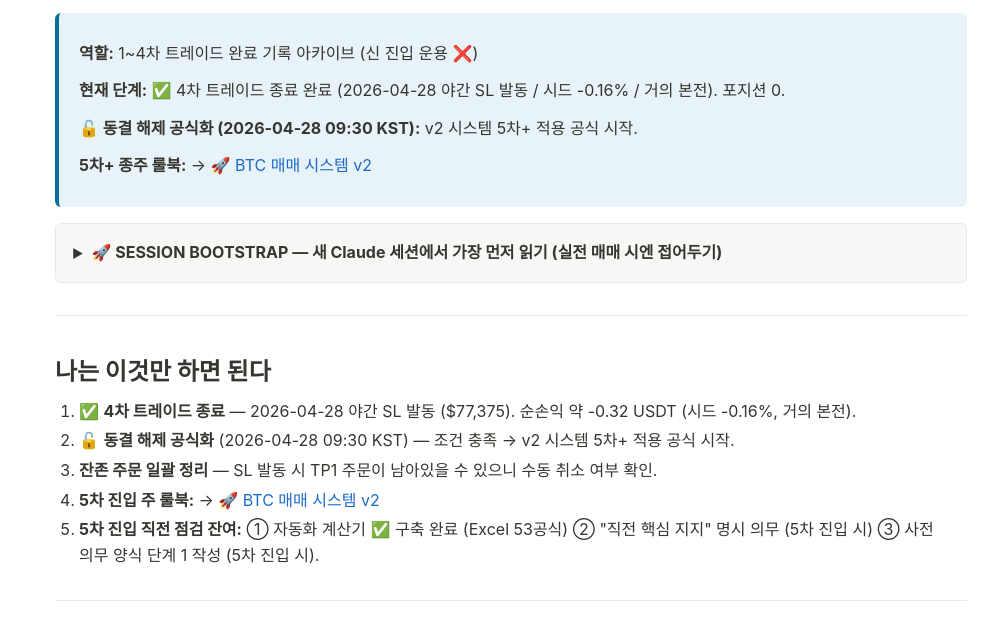
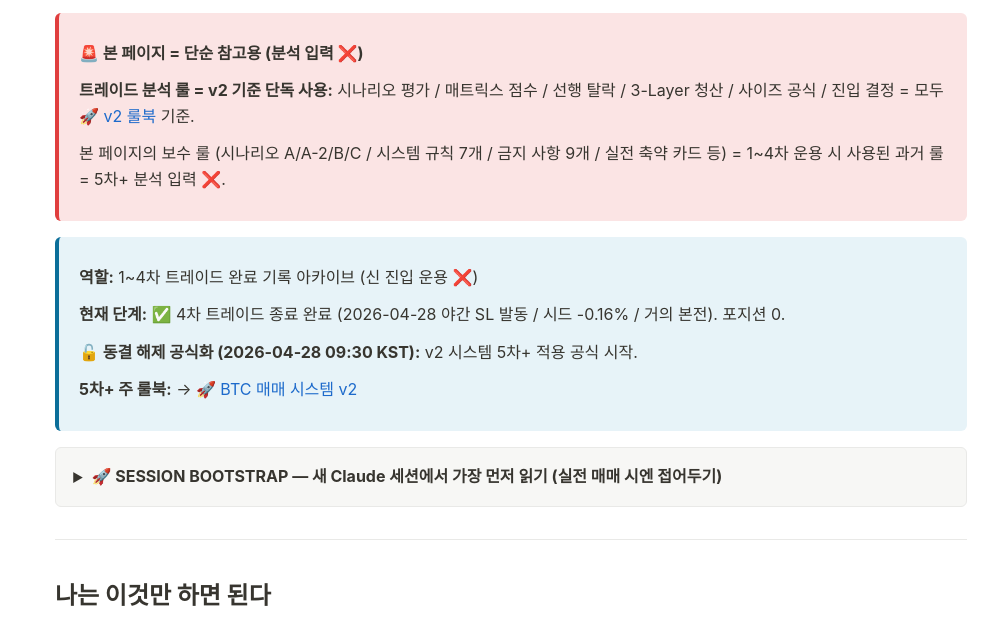
Before and after one commit to sou1shine/btc-system, a plain HTML site: page btc-system-v1.html in a window 1280 px wide. Shown: the part 142-762 px from the top of the page, without its empty margins (129-1127 px from the left). Drawn offline with Linux system fonts and the light colour scheme.

Commit message:
정책 명시: 분석 룰 = v2 단독 / 보수 룰 (v1) = 단순 참고용
운용 정책 강조 (혼동 방지):
- 트레이드 분석 / 시나리오 평가 / 매트릭스 점수 / 선행 탈락 / 3-Layer 청산 / 사이즈 공식 / 진입 결정 = v2 룰 단독 사용
- 보수 룰 (v1) = 1~4차 과거 운용 기록 / 단순 참고용 / 분석 입력 ❌

명시 추가 위치:
- v1 페이지 헤더: callout danger 추가 (분석 룰 = v2 / 본 페이지 분석 입력 ❌)
- 인덱스 페이지: 시스템 개요 callout에 '분석 룰 정책' 줄 추가 + v1 카드에 '단순 참고용 ⚠️' 강조
- DB 페이지 운용 목적: callout danger 추가 (분석 룰 = v2 단독)
- README: '분석 룰 정책' 섹션 신설

분석 자체는 변경 없음 (이미 v2 기반).

```diff
--- a/btc-system-v1.html
+++ b/btc-system-v1.html
@@ -22,11 +22,17 @@
 
 <h1>📈 BTC 매매 시스템 (2026.04.17 업데이트)</h1>
 
+<div class="callout danger">
+  <p><strong>🚨 본 페이지 = 단순 참고용 (분석 입력 ❌)</strong></p>
+  <p><strong>트레이드 분석 룰 = v2 기준 단독 사용:</strong> 시나리오 평가 / 매트릭스 점수 / 선행 탈락 / 3-Layer 청산 / 사이즈 공식 / 진입 결정 = 모두 <a href="btc-system-v2.html">🚀 v2 룰북</a> 기준.</p>
+  <p>본 페이지의 보수 룰 (시나리오 A/A-2/B/C / 시스템 규칙 7개 / 금지 사항 9개 / 실전 축약 카드 등) = 1~4차 운용 시 사용된 과거 룰 = 5차+ 분석 입력 ❌.</p>
+</div>
+
 <div class="callout info">
   <p><strong>역할:</strong> 1~4차 트레이드 완료 기록 아카이브 (신 진입 운용 ❌)</p>
   <p><strong>현재 단계:</strong> ✅ 4차 트레이드 종료 완료 (2026-04-28 야간 SL 발동 / 시드 -0.16% / 거의 본전). 포지션 0.</p>
   <p><strong>🔓 동결 해제 공식화 (2026-04-28 09:30 KST):</strong> v2 시스템 5차+ 적용 공식 시작.</p>
-  <p><strong>5차+ 종주 룰북:</strong> → <a href="btc-system-v2.html">🚀 BTC 매매 시스템 v2</a></p>
+  <p><strong>5차+ 주 룰북:</strong> → <a href="btc-system-v2.html">🚀 BTC 매매 시스템 v2</a></p>
 </div>
 
 <details>
```
Also changed, not shown: btc-trade-db.html (+5 -0 lines), index.html (+4 -3 lines), README.md.
